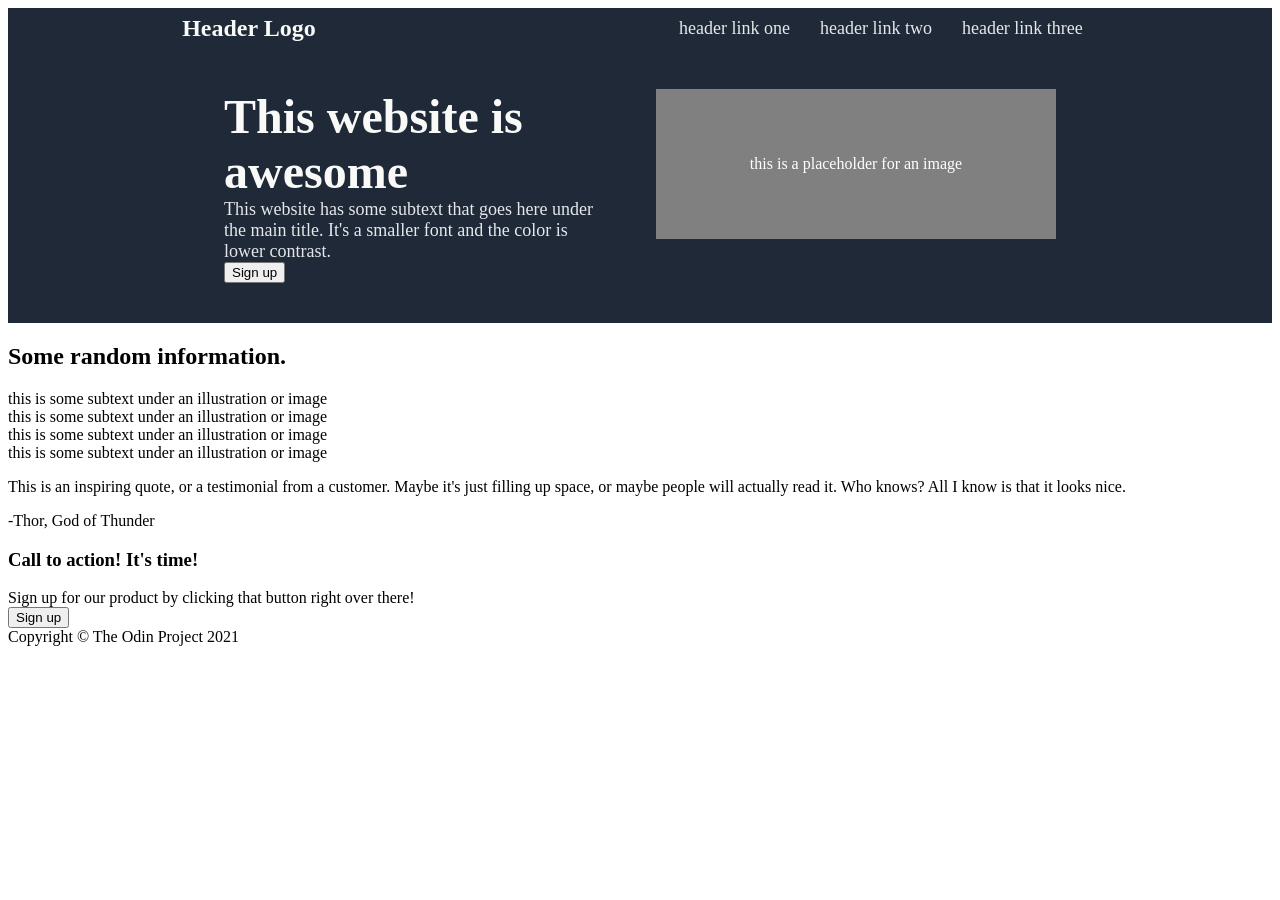
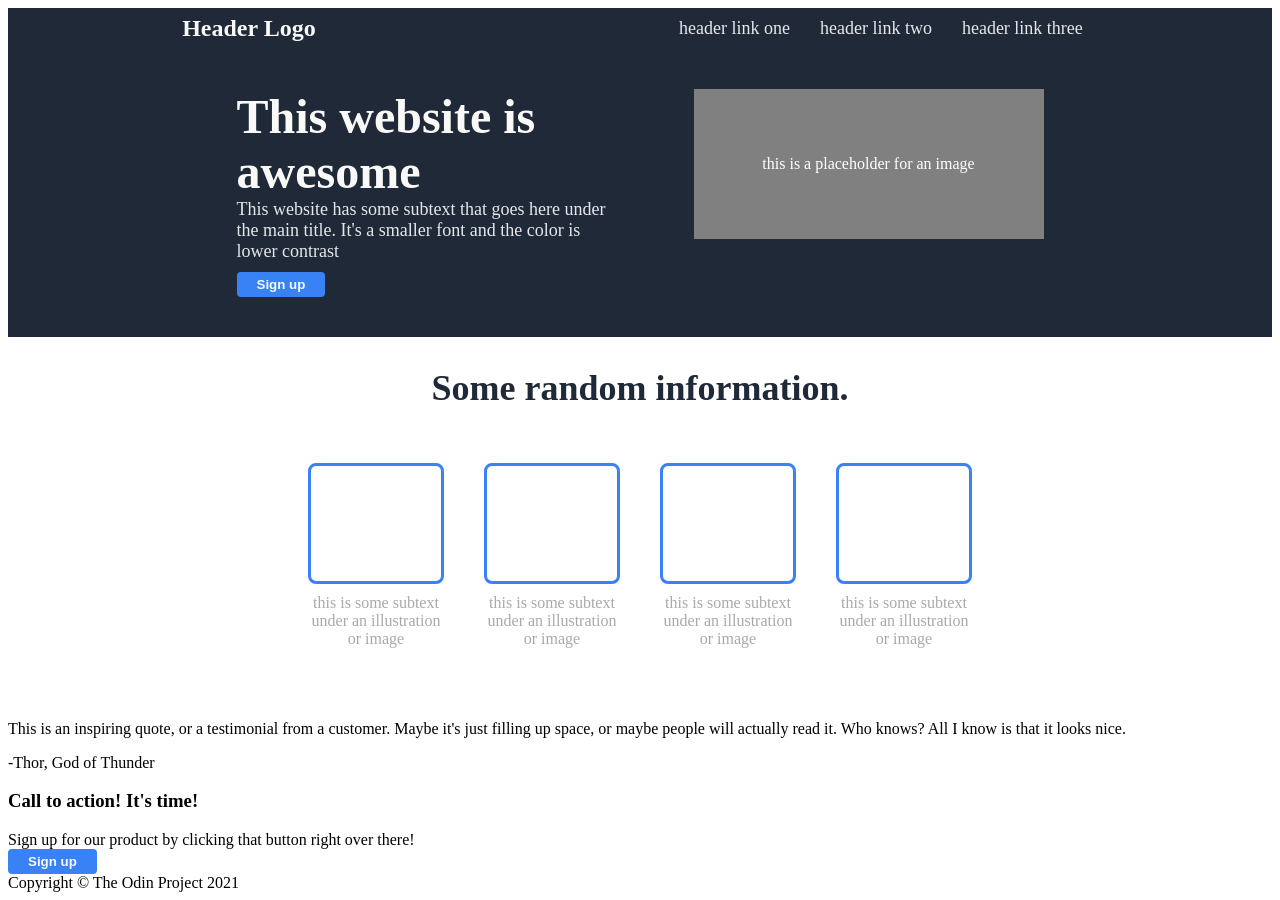
Before and after one commit to lchase36/landing_page, a plain HTML site: page index.html in a window 1280 px wide. Before the commit the page ends 800 px from the top, so only its background shows below. Drawn offline with Linux system fonts and the light colour scheme.

Commit message:
Create and format info section and signup button
Create signup format to fit in title section. Create and format header
for information section and create image tiles with descriptions.
Fix title placeholder sizing and "." in subtitle.

```diff
--- a/index.html
+++ b/index.html
@@ -21,7 +21,7 @@
   <div class="statement-body">
     <div class="title-text">
       <h1 class="title">This website is awesome</h1>
-      <div class="subtitle">This website has some subtext that goes here under the main title. It's a smaller font and the color is lower contrast.</div>
+      <div class="subtitle">This website has some subtext that goes here under the main title. It's a smaller font and the color is lower contrast</div>
       <button class="signup">Sign up</button>
     </div>
     <div class="title-image">this is a placeholder for an image</div>
@@ -59,7 +59,7 @@
       <h3>Call to action! It's time!</h3>
       <span>Sign up for our product by clicking that button right over there!</span>
     </div>
-    <button class="signup">Sign up</button>
+    <button class="signup foot">Sign up</button>
   </div>
 
   <div class="footer">
--- a/style.css
+++ b/style.css
@@ -38,11 +38,14 @@ a {
   font-size: 18px;
 }
 
+.subtitle {
+  margin-bottom: 10px;
+}
+
 a {
   text-decoration: none;
   padding: 10px;
 }
-
 
 .statement-body {
   display: flex;
@@ -68,7 +71,58 @@ a {
   display: flex;
   justify-content: center;
   align-items: center;
-  width: 400px;
+  width: 350px;
   height: 150px;
   color: white;
 }
+
+.signup {
+  color: #F9FAF8;
+  font-weight: bold;
+  background: #3882F6;
+  border: 0px;
+  border-radius: 4px;
+  padding: 5px 20px;
+}
+
+.foot {
+  border: 2px #F9FAF8;
+}
+
+.illustrations {
+  display: flex;
+  flex-direction: column;
+  align-items: center;
+}
+
+h2 {
+  font-size: 36px;
+  font-weight: bolder;
+  color: #1F2937
+}
+
+.info-tiles {
+  display: flex;
+  gap: 40px;
+  padding: 3vh 0 7vh;
+}
+
+.tile-block {
+  display: flex;
+  flex-direction: column;
+  align-items: center;
+}
+
+.img-tile {
+  width: 130px;
+  height: 115px;
+  border: 3px solid #3882F6;
+  border-radius: 8px;
+  margin-bottom: 10px;
+}
+
+.tile-text {
+  text-align: center;
+  width: 130px;
+  color: darkgray;
+}
```
